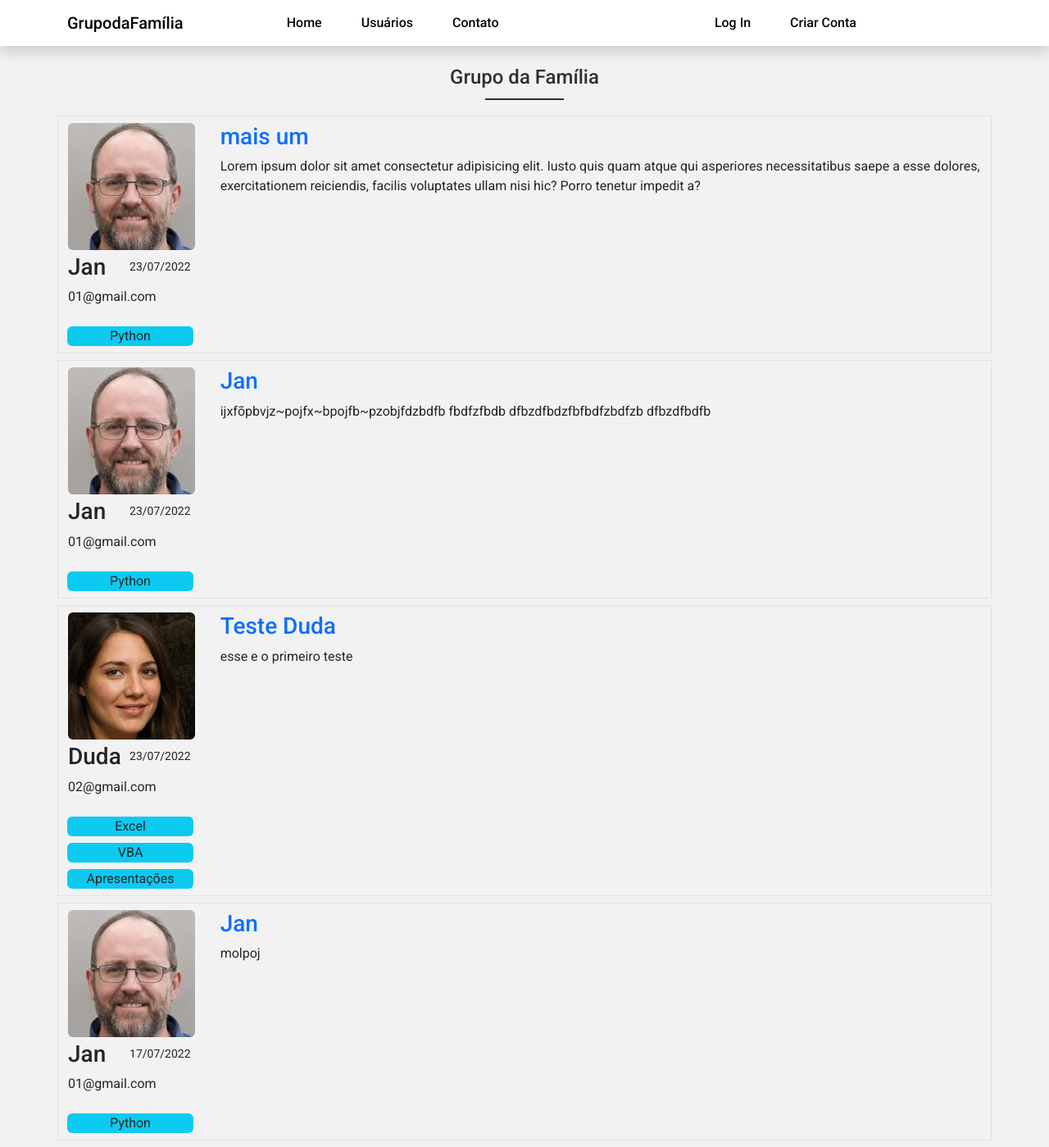
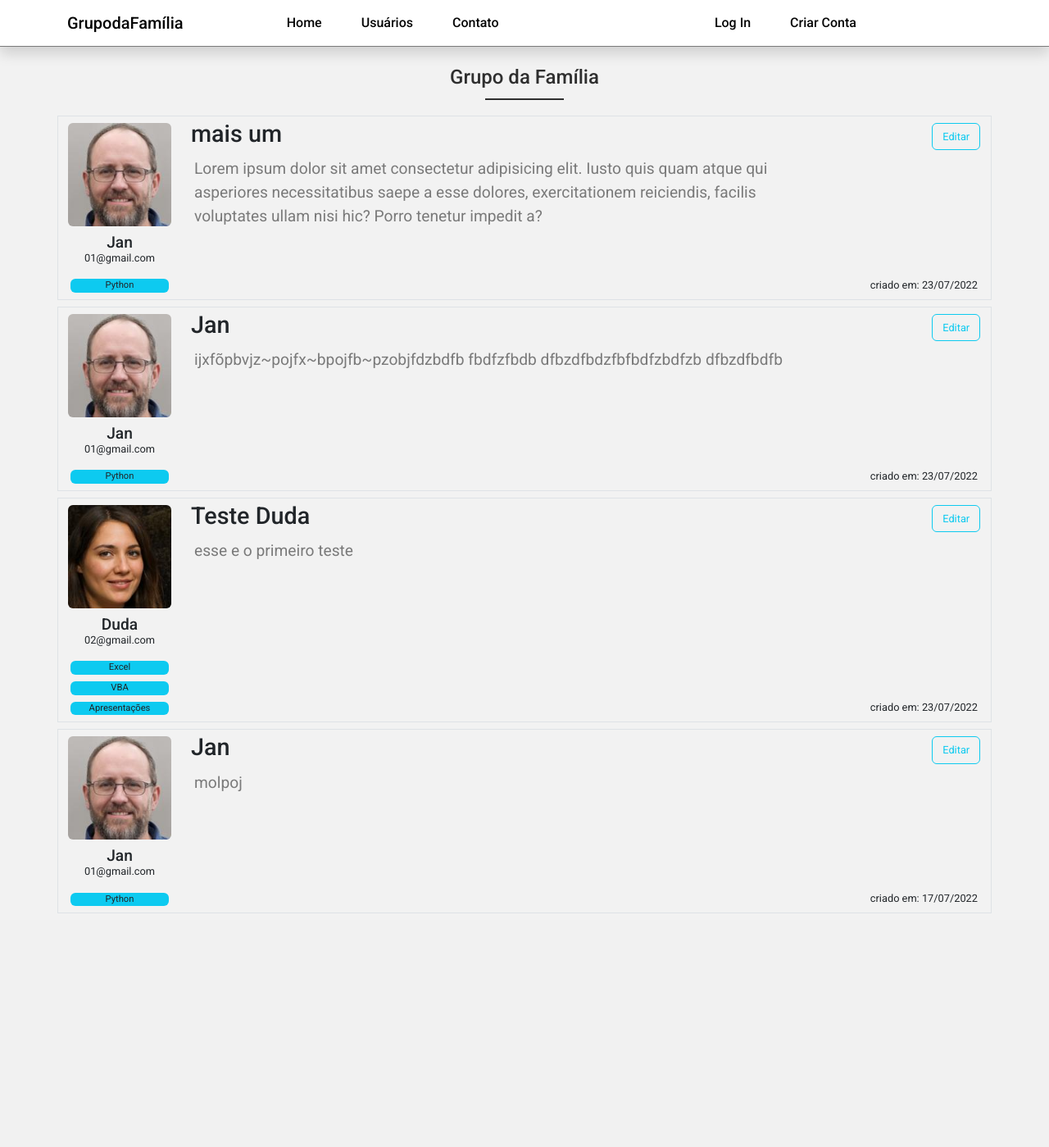
Before and after one commit to jangaguiar/grupodacasa, a Flask app: page / in a window 1280 px wide. Shown: the whole page at 82% size. After the commit the page ends 1114 px from the top, so only its background shows below. Run offline with Flask 2, Linux system fonts and the light colour scheme; data comes from the database, SQL or seed files in the repository; both versions use the stored data as it was after the commit; some libraries are stand-ins or nearby versions.

Commit message:
home finalizada

```diff
--- a/dafamilia/static/main.css
+++ b/dafamilia/static/main.css
@@ -49,7 +49,7 @@ body{
 /* NAVBAR */
 
 #navbar{
-    /* border-bottom: 1px solid #7a7a7a; */
+    border-bottom: 1px solid #7a7a7a;
     box-shadow: 2px 2px 2px 1px rgba(0, 0, 0, 0.1);
     font-weight: 500;
     font-size: 1rem;
@@ -61,7 +61,7 @@ body{
     color: #7a7a7a;
 }
 
-navbar a.active {
+#navbar a.active {
     border-bottom: 1px solid #050505;
 }
 
@@ -87,17 +87,78 @@ navbar a.active {
 
 #navbar-items .nav-item{
     margin: 0 1em;
-} */
+}
+
+/* HOME */
+.post{
+    position: relative;
+}
+.autor-info{
+    max-width: 150px;
+    display: flex;
+    flex-direction: column;
+    align-items: center;
+}
+.autor-name{
+    font-size: 1.2rem;
+
+}
+.autor-email{
+    font-size: 0.8rem;
+    margin-top: -10px;
+
+}
+
+.cursos{
+    width: 120px;
+    display: flex;
+    flex-direction: row;
+    flex-wrap: wrap;
+}
+
+.curso{
+    min-width: 100%;
+    font-size: 0.7rem;
+    background: #0DCAF0;
+    text-align: center;
+    margin-bottom: 0.5rem;
+
+}
+.post-info{
+    display: flex;
+    flex-direction: column;
+}
+
+
+.post-titulo{
+    font-size: 1.8rem;
+}
+.post-titulo h3{
+    font-size: 1.8rem;
+}
+.post-titulo button{
+    font-size: 0.8rem;
+    position: absolute;
+    top: 0.5rem;
+    right: 0.8rem;
+
+}
+.post-corpo{
+     font-size: 1.2rem;
+}
+.post-data-criacao{
+    font-family: monospace;
+    font-size: 0.8rem;
+}
+.post-data-criacao span{
+    position: absolute;
+    bottom: 0.5rem;
+    right: 1rem;
+}
 
 /* PERFIL */
 
-/* #user-profile{
-    display: flex;
-    justify-content: center;
-    margin-bottom: 1rem;
-    padding: 0;
-} */
-
+/*
 .cursos{
     margin: 1rem 0 0;
     display: flex;
@@ -107,7 +168,7 @@ navbar a.active {
 
 .cursos span{
     margin: 0 0.2rem;
-}
+} */
 
 /* EDITAR PERFIL*/
 
@@ -115,12 +176,6 @@ navbar a.active {
     width: 100%;
 }
 
-/* USUÁRIOS */
-
- /* #usuarios{
-    display:flex;
-    flex-direction: row;
-} */
 
 /* POST */
 
--- a/dafamilia/templates/base.html
+++ b/dafamilia/templates/base.html
@@ -12,8 +12,12 @@
     <link href="https://fonts.googleapis.com/css2?family=Roboto:ital,wght@0,100;0,300;0,400;0,500;0,700;0,900;1,100;1,300;1,400;1,500;1,700;1,900&display=swap" rel="stylesheet">
     <!-- CSS Bootstrap -->
     {{ bootstrap.load_css() }}
+    <!-- Bootstrap Icons -->
+    <link rel="stylesheet" href="https://cdn.jsdelivr.net/npm/bootstrap-icons@1.5.0/font/bootstrap-icons.css"/>
     <!-- CSS do projeto -->
     <link rel="stylesheet" href="{{url_for('static', filename='main.css')}}" />
+    <!-- JavaScript Bootstrap -->
+    {{ bootstrap.load_js() }}
   </head>
 <body>
     {% include 'navbar.html' %}
@@ -30,7 +34,6 @@
     </div> -->
     {% block body %}
     {% endblock %}
-<!-- JavaScript Bootstrap -->
-    {{ bootstrap.load_js() }}
+
 </body>
 </html>
--- a/dafamilia/templates/home.html
+++ b/dafamilia/templates/home.html
@@ -7,31 +7,30 @@
     <h1 class="page-h1">Grupo da Família</h1>
     <div class="container">
         {% for post in posts %}
-            <div class="row border mb-2">
-                <div class="col-2">
-                    <div class="pt-2">
-                        <img src="{{ url_for('static', filename='fotos_perfil/{}'.format(post.autor.foto_perfil)) }}" class="img-fluid rounded">
-                        <div class="row">
-                            <div class="col-5">
-                                <h3 class="mt-1">{{ post.autor.username }}</h3>
-                                <address>{{post.autor.email}}</address>
-                            </div>
-                            <div class="col-7 p-2">
-                                <span class="text-start"><small>{{ post.data_criacao.strftime('%d/%m/%Y') }}</small></span>
-                            </div>
-                        </div>
-                    </div>
-                    <div class="row cursos me-3 ps-2 mb-2">
+            <div class="row border mb-2 post">
+                <div class="col-4 autor-info mt-2">
+                    <img class="img-fluid mb-2 rounded" src="{{ url_for('static', filename='fotos_perfil/{}'.format(post.autor.foto_perfil)) }}" >
+                    <h3 class="autor-name">{{ post.autor.username }}</h3>
+                    <address class="autor-email">{{post.autor.email}}</address>
+                    <div class="cursos">
                             {% for curso in post.autor.cursos.split(';') %}
-                                <span class="bg-info mt-2 text-center text-gray text-light-dark rounded">{{ curso }}</span>
+                                <span class="curso rounded">{{ curso }}</span>
                             {% endfor %}
                     </div>
                 </div>
-                <div class="col-10 p-2">
-                    <a class="post-name " href="{{ url_for('exibir_post', post_id=post.id) }}">
-                        <h3>{{ post.titulo }}</h3>
-                    </a>
-                    <p>{{ post.corpo }}</p>
+                <div class="col-8 post-info mt-1">
+                    <div class="post-titulo d-flex justify-content-between">
+                        <h3 class="" >{{ post.titulo }}</h3>
+                        <button type="button" href="{{ url_for('exibir_post', post_id=post.id) }}" class="btn btn-outline-info">Editar</button>
+                    </div>
+
+                    <div class="post-corpo">
+                        <p class="d-flex justify-content-start p-1 secondary-color">{{ post.corpo }}</p>
+                    </div>
+                    <div class="post-data-criacao mt-5 mb-0 p-0">
+                        <span class="">criado em: {{ post.data_criacao.strftime('%d/%m/%Y') }}</span>
+                    </div>
+
                 </div>
             </div>
         {% endfor %}
```
Also changed, not shown: dafamilia/dafamilia.db.
